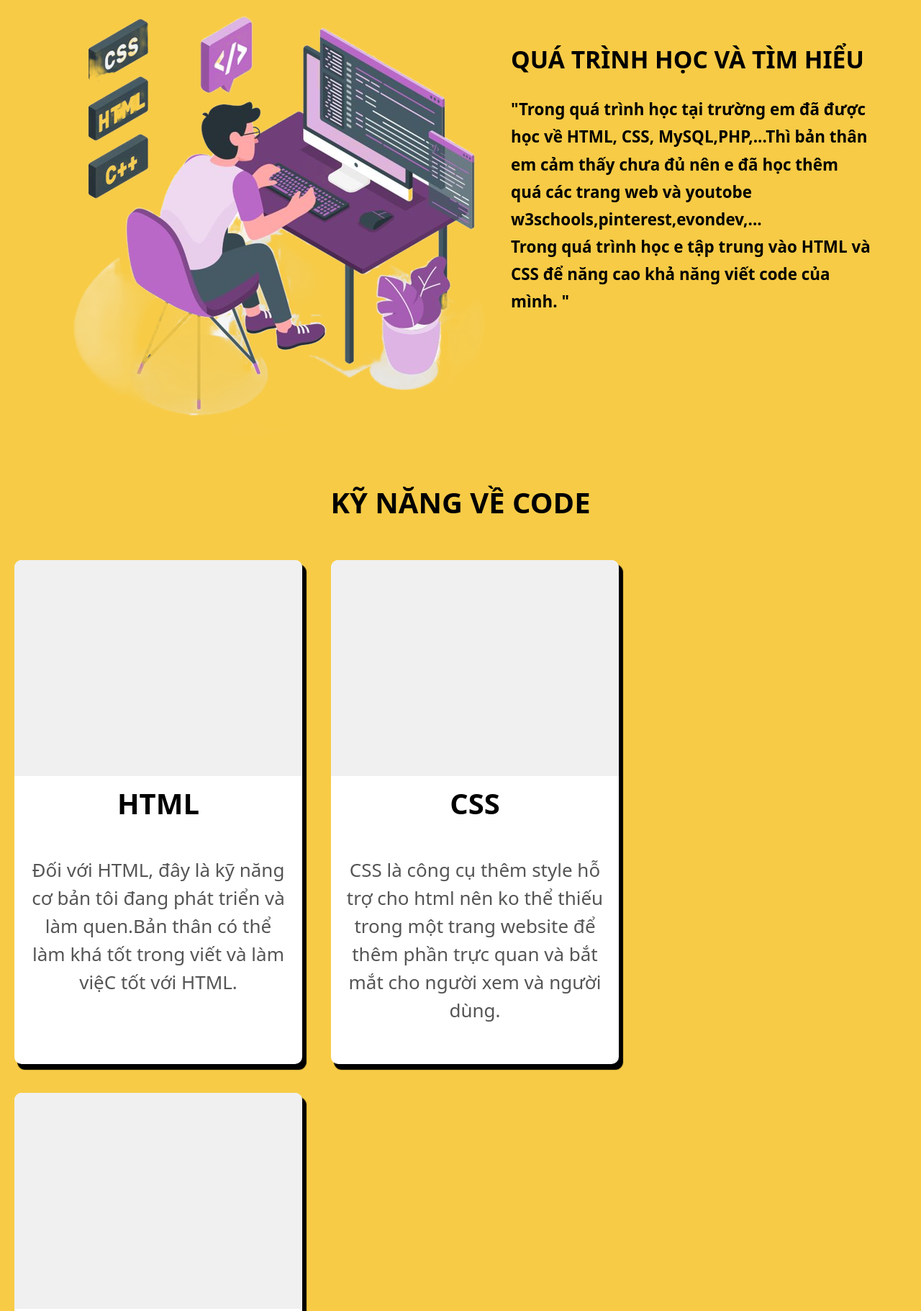
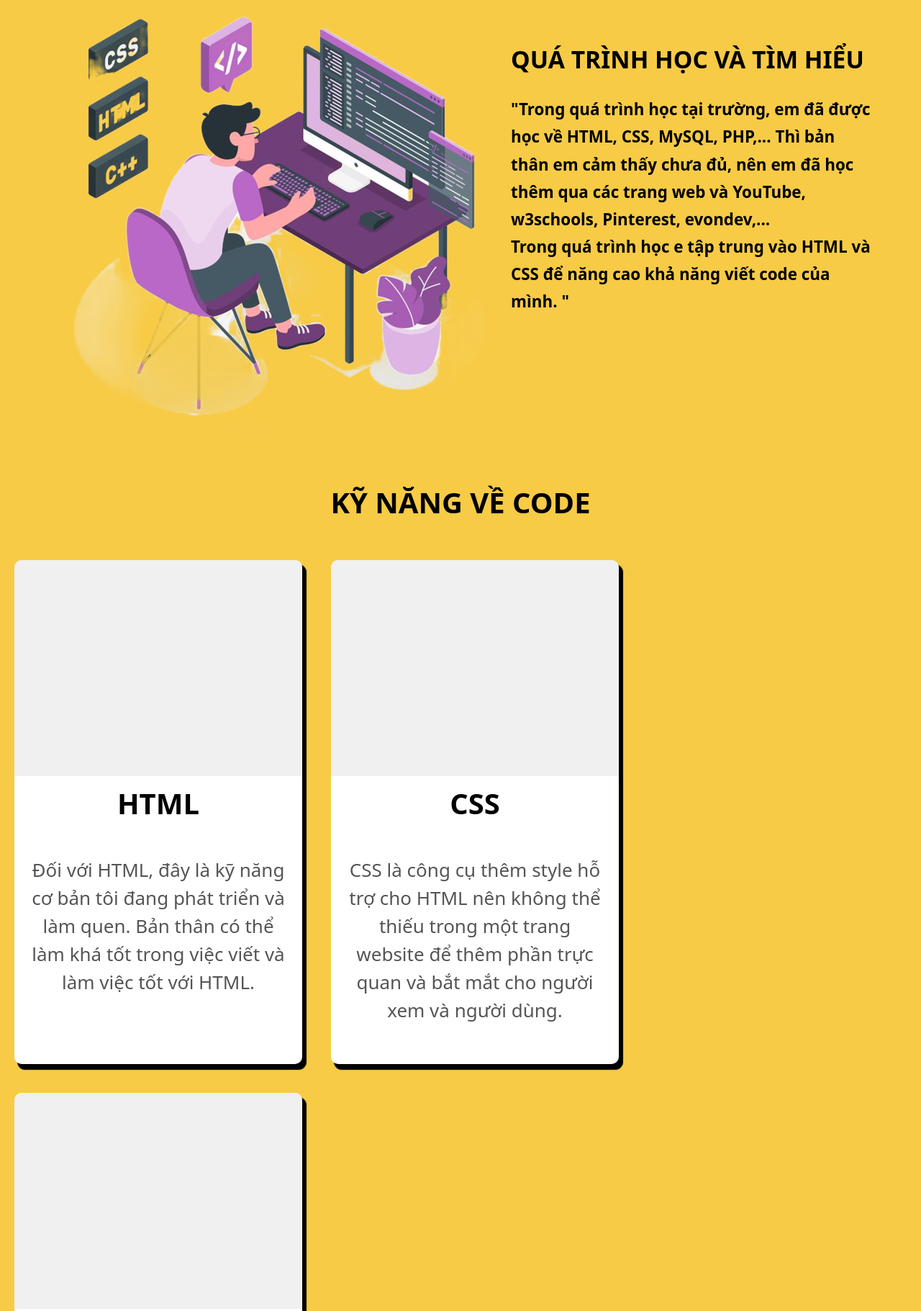
Before and after one commit to Donbo-Pham/DonboCV, a plain HTML site: page index.html in a window 1280 px wide. Shown: the part 760-2581 px from the top of the page at 72% size. Drawn offline with Linux system fonts and the light colour scheme.

Commit message:
Update index.html

```diff
--- a/index.html
+++ b/index.html
@@ -5,11 +5,11 @@
     <link rel="stylesheet" href="style.css">
     <meta charset="UTF-8">
     <meta name="viewport" content="width=device-width, initial-scale=1.0">
-
     <title>CV Phạm Lê Xuân</title>
 </head>
 
 <body>
+
     <!-- Menu -->
     <div class="menu">
         <div class="menu__logo">
@@ -63,7 +63,7 @@
                 <div class="text01__box">
                     <h2 class="text01_tl">QUÁ TRÌNH HỌC VÀ TÌM HIỂU </h2>
                     <h3 class="text01_tl">
-                        "Trong quá trình học tại trường em đã được học về HTML, CSS, MySQL,PHP,...Thì bản thân em cảm thấy chưa đủ nên e đã học thêm quá các trang web và youtobe w3schools,pinterest,evondev,...
+                        "Trong quá trình học tại trường, em đã được học về HTML, CSS, MySQL, PHP,... Thì bản thân em cảm thấy chưa đủ, nên em đã học thêm qua các trang web và YouTube, w3schools, Pinterest, evondev,...
                         <br> Trong quá trình học e tập trung vào HTML và CSS để năng cao khả năng viết code của mình. " </h3>
                 </div>
             </div>
@@ -77,21 +77,26 @@
                     <div class="box__mid02--con--top"></div>
                     <div class="box__mid02--con--bottom">
                         <h2>HTML</h2>
-                        <p>Đối với HTML, đây là kỹ năng cơ bản tôi đang phát triển và làm quen.Bản thân có thể làm khá tốt trong viết và làm việC tốt với HTML.</p>
+                        <p>Đối với HTML, đây là kỹ năng cơ bản tôi đang phát triển và làm quen. Bản thân có thể làm khá tốt trong việc viết và làm việc tốt với HTML.
+                        </p>
                     </div>
                 </div>
                 <div class="box__mid02--con">
                     <div class="box__mid02--con--top"></div>
                     <div class="box__mid02--con--bottom">
                         <h2>CSS</h2>
-                        <p>CSS là công cụ thêm style hỗ trợ cho html nên ko thể thiếu trong một trang website để thêm phần trực quan và bắt mắt cho người xem và người dùng. </p>
+                        <p>CSS là công cụ thêm style hỗ trợ cho HTML nên không thể thiếu trong một trang website để thêm phần trực quan và bắt mắt cho người xem và người dùng.
+
+                        </p>
                     </div>
                 </div>
                 <div class="box__mid02--con">
                     <div class="box__mid02--con--top"></div>
                     <div class="box__mid02--con--bottom">
                         <h2>JavaScript</h2>
-                        <p>JavaScript là công cụ tạo ra những tương tác thú vì cho người dùng nhưng đây là loại ngôn ngữ tôi chưa thành thạo nhưng tin chắc bản thân có thể học được ngôn ngữ này.</p>
+                        <p>JavaScript là công cụ tạo ra những tương tác thú vị cho người dùng, nhưng đây là loại ngôn ngữ tôi chưa thành thạo. Tuy nhiên, tôi tin chắc bản thân có thể học được ngôn ngữ này.
+
+                        </p>
                     </div>
                 </div>
 
@@ -148,7 +153,7 @@
                 <div class="box__info--exp-con">
                     <div class="img__icon"></div>
                     <div class="box__info--text">
-                        <h1>Nhân viên cân đo hóa chất 2018-2019</h1>
+                        <h1>Nhân viên cân đo hóa chất(2018-2019)</h1>
                         <p>
                             -Kiểm tra và phân loại hóa chất.
                             <br>-Đảm bảo thành phần hóa chât.
@@ -173,7 +178,7 @@
                         <h1>Kinh nghiệm làm tại WinMart+</h1>
                         <p>
                             -Luôn thái độ tích cực với khác hàng.
-                            <br>-Kiểm tra sản,fill hàng hóa và báo date mỗi ngày.
+                            <br>-Kiểm tra sản phẩm, fill hàng hóa và báo date mỗi ngày.
                             <br>-In tem kệ cho sản phẩm theo đợt.
                             <br>-Chuẩn bị các sự kiện sale.
                             <br>-Cập nhật doanh thu hàng ngày.
```
